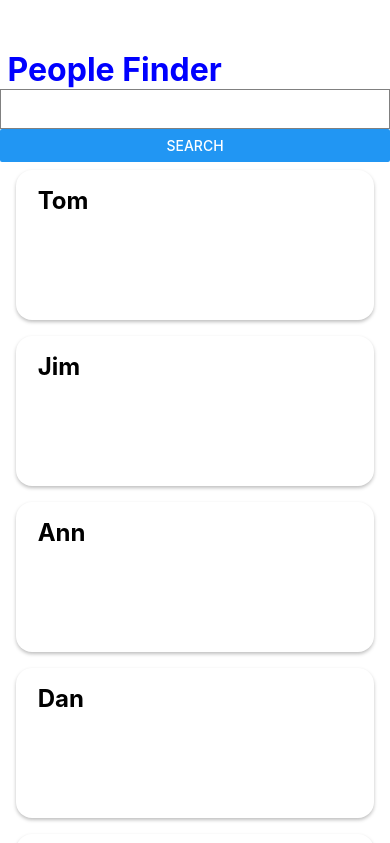
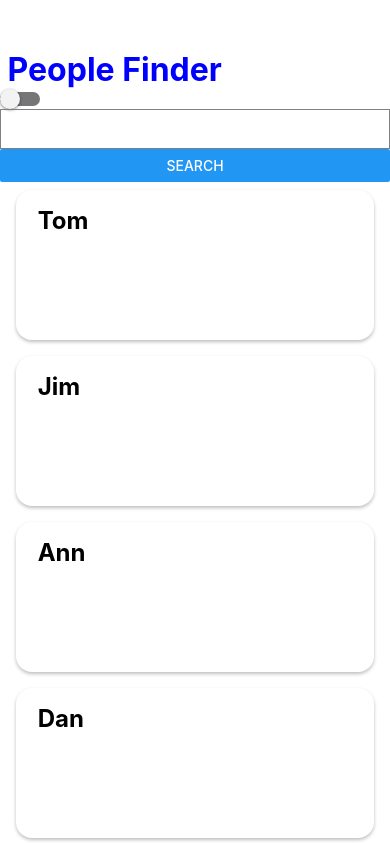
Before and after one commit to tuxrace/react-native-swapi-people, a React Native app: screen / in a window 390 px wide. Shown: the top 843 px of the page. Built offline with nearby package versions, Linux system fonts and the light colour scheme; what react-native would draw is missing.

Commit message:
Add switch

```diff
--- a/src/Main/Main.tsx
+++ b/src/Main/Main.tsx
@@ -1,5 +1,5 @@
-import React, {memo, Fragment} from 'react';
-import {StyleSheet, View, Text, VirtualizedList, TextInput, Button} from 'react-native';
+import React, {memo, Fragment, useState} from 'react';
+import {StyleSheet, View, Text, VirtualizedList, TextInput, Button, Switch} from 'react-native';
 
 const styles = StyleSheet.create({
   container: {
@@ -61,6 +61,8 @@ const getItem = (data, index) => {
 };
 
 const Main = () => {
+  const [isEnabled, setIsEnabled] = useState<boolean>(false);
+  const toggleSwitch = () => setIsEnabled((previousState) => !previousState);
   const people: People[] = [
     {
       id: 1,
@@ -102,6 +104,15 @@ const Main = () => {
           <Text style={styles.bigBlue}> People Finder </Text>
         </View>
         <View>
+        <Switch
+          trackColor={{ false: "#767577", true: "#81b0ff" }}
+          thumbColor={isEnabled ? "#f5dd4b" : "#f4f3f4"}
+          ios_backgroundColor="#3e3e3e"
+          onValueChange={toggleSwitch}
+          value={isEnabled}
+        />
+        </View>
+        <View>
           <TextInput
             style={{height: 40, borderColor: 'gray', borderWidth: 1}}
             onChangeText={() => {}}
```
